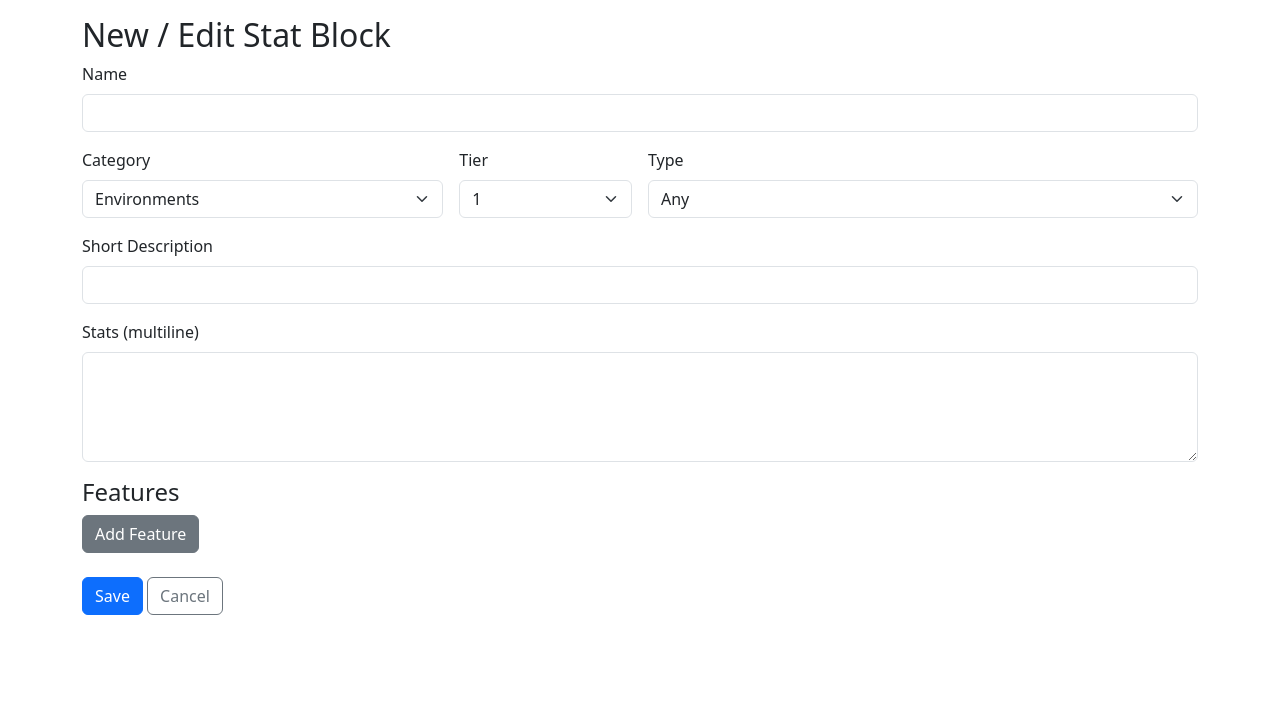
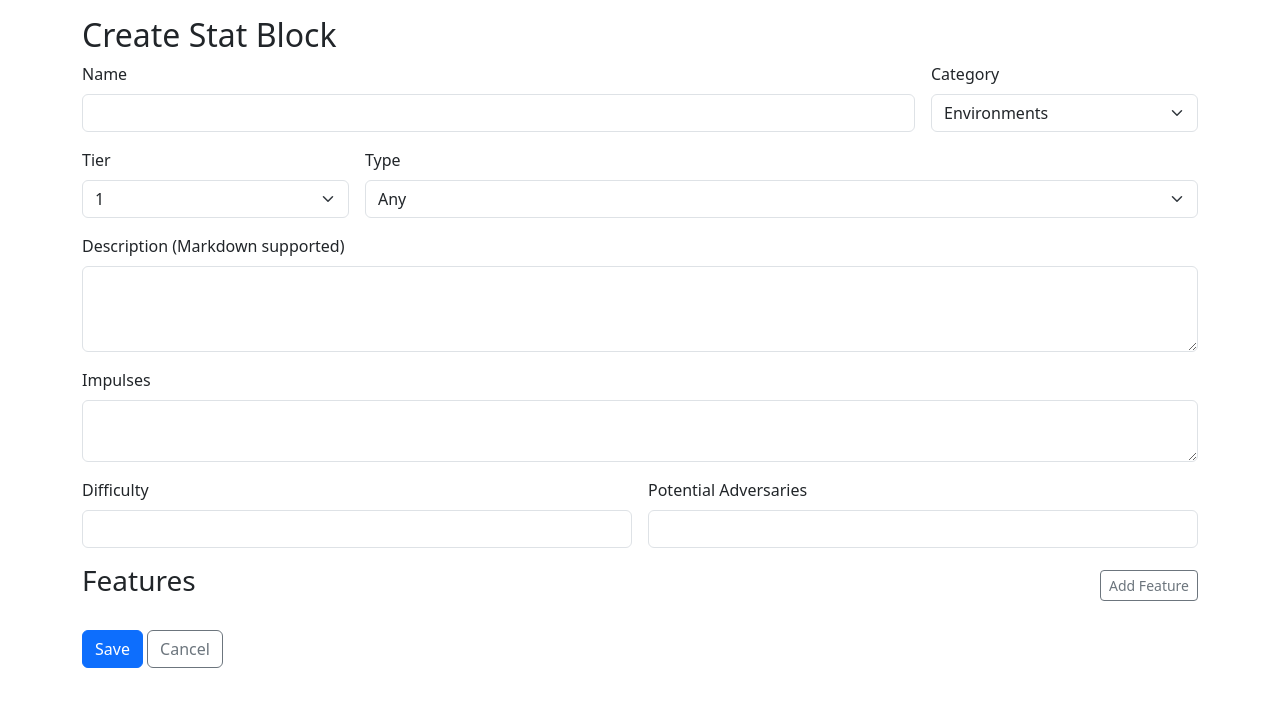
Before and after one commit to mabrown666/DaggerheartCodex, a Flask app: page /update in a window 1280 px wide. Shown: the part 56-763 px from the top of the page. Run offline with Flask 2, Linux system fonts and the light colour scheme.

Commit message:
Allowed Environments and Adversaries to have different fields

```diff
--- a/app.py
+++ b/app.py
@@ -86,10 +86,23 @@ def api_search():
         if type_ and s.get('type') != type_:
             continue
         if text:
-            hay = ' '.join([str(s.get('name','')), str(s.get('description','')), str(s.get('stats',''))]).lower()
-            # include features in search
+            # Build a searchable string from all relevant fields
+            haystack_fields = ['name', 'description', 'type']
+            hay = ' '.join([str(s.get(field, '')) for field in haystack_fields]).lower()
+
+            if s.get('category') == 'Adversaries':
+                adversary_fields = ['motives_tactics']
+                hay += ' ' + ' '.join([str(s.get(field, '')) for field in adversary_fields]).lower()
+                weapon_fields = ['weapon', 'damage_type']
+                hay += ' ' + ' '.join([str(s.get(field, '')) for field in weapon_fields]).lower()
+            elif s.get('category') == 'Environments':
+                environment_fields = ['impulses', 'potential_adversaries']
+                hay += ' ' + ' '.join([str(s.get(field, '')) for field in environment_fields]).lower()
+
+            # Include features in search
             for f in s.get('features', []):
-                hay += ' ' + str(f.get('name','')).lower() + ' ' + str(f.get('description','')).lower()
+                hay += f" {str(f.get('name','')).lower()} {str(f.get('description','')).lower()}"
+
             if text not in hay:
                 continue
 
@@ -126,16 +139,41 @@ def api_save():
         # overwrite
         data = [s for s in data if s.get('name','').strip().lower() != name.lower()]
 
-    # build stat block object
-    stat = {
-        'name': name,
-        'category': payload.get('category', ''),
-        'tier': payload.get('tier', ''),
-        'type': payload.get('type', ''),
-        'description': payload.get('description', ''),
-        'stats': payload.get('stats', ''),
-        'features': payload.get('features', [])
-    }
+    category = payload.get('category')
+    stat = {}
+
+    if category == 'Adversaries':
+        stat = {
+            'name': name,
+            'category': category,
+            'tier': payload.get('tier'),
+            'type': payload.get('type'),
+            'description': payload.get('description'),
+            'motives_tactics': payload.get('motives_tactics'),
+            'difficulty': payload.get('difficulty'),
+            'thresholds': payload.get('thresholds'),
+            'hp': payload.get('hp'),
+            'stress': payload.get('stress'),
+            'atk': payload.get('atk'),
+            'weapon': payload.get('weapon'),
+            'range': payload.get('range'),
+            'damage_dice': payload.get('damage_dice'),
+            'damage_type': payload.get('damage_type'),
+            'experience': payload.get('experience'),
+            'features': payload.get('features', [])
+        }
+    elif category == 'Environments':
+        stat = {
+            'name': name,
+            'category': category,
+            'tier': payload.get('tier'),
+            'type': payload.get('type'),
+            'description': payload.get('description'),
+            'impulses': payload.get('impulses'),
+            'difficulty': payload.get('difficulty'),
+            'potential_adversaries': payload.get('potential_adversaries'),
+            'features': payload.get('features', [])
+        }
 
     data.append(stat)
     save_data(data)
--- a/static/main.js
+++ b/static/main.js
@@ -84,9 +84,28 @@ document.addEventListener('DOMContentLoaded', function () {
 
   function formatStatblock(s) {
     if (!s) return '';
-    let out = `${s.name}\nTier ${s.tier} - ${s.category} / ${s.type}\n${s.description}\nStats:\n${s.stats}\nFeatures:\n`;
+    let out = `**${s.name}**\n*Tier ${s.tier} ${s.type} ${s.category}*\n\n`;
+
+    if (s.description) {
+      out += `${s.description}\n\n`;
+    }
+
+    if (s.category === 'Adversaries') {
+      if (s.motives_tactics) out += `**Motives & Tactics:** ${s.motives_tactics}\n`;
+      out += `**Difficulty:** ${s.difficulty || ''}\n`;
+      out += `**Thresholds:** ${s.thresholds || ''} | **HP:** ${s.hp || ''} | **Stress:** ${s.stress || ''}\n`;
+      // Weapon line
+      out += `**${s.weapon || 'Weapon'}** (${s.atk || ''}, ${s.range || 'Range'}) - ${s.damage_dice || ''} ${s.damage_type || ''} damage\n`;
+      out += `**Experience:** ${s.experience || ''}\n`;
+    } else if (s.category === 'Environments') {
+      if (s.impulses) out += `**Impulses:** ${s.impulses}\n`;
+      out += `**Difficulty:** ${s.difficulty || ''}\n`;
+      if (s.potential_adversaries) out += `**Potential Adversaries:** ${s.potential_adversaries}\n`;
+    }
+
+    out += `\n**Features**\n`;
     (s.features || []).forEach(f => {
-      out += `- ${f.name} (${f.type}) : ${f.description}\n`;
+      out += `* **${f.name} (${f.type}):** ${f.description}\n`;
     });
     return out;
   }
@@ -106,10 +125,21 @@ document.addEventListener('DOMContentLoaded', function () {
     const saveBtn = document.getElementById('saveBtn');
     const nameField = document.getElementById('name');
     const tierField = document.getElementById('tier');
-    const descField = document.getElementById('description');
-    const statsField = document.getElementById('stats');
     const updateCategoryEl = document.getElementById('category');
     const updateTypeEl = document.getElementById('type');
+
+    // Show/hide fields based on category
+    function toggleCategoryFields() {
+      const category = updateCategoryEl.value;
+      document.getElementById('adversaryFields').style.display = category === 'Adversaries' ? '' : 'none';
+      document.getElementById('environmentFields').style.display = category === 'Environments' ? '' : 'none';
+    }
+
+    updateCategoryEl.addEventListener('change', () => {
+      loadTypesForCategory(updateCategoryEl.value, updateTypeEl);
+      toggleCategoryFields();
+    });
+
 
     function addFeatureRow(feature) {
       const node = featureTpl.content.cloneNode(true);
@@ -138,19 +168,40 @@ document.addEventListener('DOMContentLoaded', function () {
             updateCategoryEl.value = data.category || updateCategoryEl.value;
             loadTypesForCategory(updateCategoryEl.value, updateTypeEl);
             setTimeout(() => { updateTypeEl.value = data.type || ''; }, 100);
-            tierField.value = data.tier || tierField.value;
-            descField.value = data.description || '';
-            statsField.value = data.stats || '';
+            tierField.value = data.tier || '';
+            document.getElementById('description').value = data.description || '';
+
+            if (data.category === 'Adversaries') {
+              document.getElementById('motives_tactics').value = data.motives_tactics || '';
+              document.getElementById('difficulty').value = data.difficulty || '';
+              document.getElementById('thresholds').value = data.thresholds || '';
+              document.getElementById('hp').value = data.hp || '';
+              document.getElementById('stress').value = data.stress || '';
+              document.getElementById('atk').value = data.atk || '';
+              document.getElementById('weapon').value = data.weapon || '';
+              document.getElementById('weapon_range').value = data.range || '';
+              document.getElementById('weapon_damage_dice').value = data.damage_dice || '';
+              document.getElementById('weapon_damage_type').value = data.damage_type || '';
+              document.getElementById('experience').value = data.experience || '';
+            } else if (data.category === 'Environments') {
+              document.getElementById('impulses').value = data.impulses || '';
+              document.getElementById('env_difficulty').value = data.difficulty || '';
+              document.getElementById('potential_adversaries').value = data.potential_adversaries || '';
+            }
+
             (data.features || []).forEach(f => addFeatureRow(f));
+            toggleCategoryFields();
           }
         });
     } else {
       // initialize types for selected category
       loadTypesForCategory(updateCategoryEl.value, updateTypeEl);
+      toggleCategoryFields();
     }
 
-    // when category change, update type list
-    updateCategoryEl.addEventListener('change', () => loadTypesForCategory(updateCategoryEl.value, updateTypeEl));
+    // Initial call on page load
+    loadTypesForCategory(updateCategoryEl.value, updateTypeEl);
+    toggleCategoryFields();
 
     saveBtn.addEventListener('click', () => {
       const features = [];
@@ -161,15 +212,34 @@ document.addEventListener('DOMContentLoaded', function () {
         if (name) features.push({name, type, description: desc});
       });
 
-      const payload = {
+      const category = updateCategoryEl.value;
+      let payload = {
         name: nameField.value,
-        category: updateCategoryEl.value,
+        category: category,
         tier: tierField.value,
         type: updateTypeEl.value,
-        description: descField.value,
-        stats: statsField.value,
+        description: document.getElementById('description').value,
         features
       };
+
+      if (category === 'Adversaries') {
+        payload.motives_tactics = document.getElementById('motives_tactics').value;
+        payload.difficulty = document.getElementById('difficulty').value;
+        payload.thresholds = document.getElementById('thresholds').value;
+        payload.hp = document.getElementById('hp').value;
+        payload.stress = document.getElementById('stress').value;
+        payload.atk = document.getElementById('atk').value;
+        payload.weapon = document.getElementById('weapon').value;
+        payload.range = document.getElementById('weapon_range').value;
+        payload.damage_dice = document.getElementById('weapon_damage_dice').value;
+        payload.damage_type = document.getElementById('weapon_damage_type').value;
+        payload.experience = document.getElementById('experience').value;
+      } else if (category === 'Environments') {
+        payload.impulses = document.getElementById('impulses').value;
+        payload.difficulty = document.getElementById('env_difficulty').value;
+        payload.potential_adversaries = document.getElementById('potential_adversaries').value;
+      }
+
 
       fetch('/api/save', {method:'POST', headers:{'Content-Type':'application/json'}, body: JSON.stringify(payload)})
         .then(r => r.json())
--- a/templates/update.html
+++ b/templates/update.html
@@ -1,58 +1,113 @@
 {% extends "layout.html" %}
 
 {% block content %}
-<h2 id="formTitle">New / Edit Stat Block</h2>
+<h2 id="formTitle">Create Stat Block</h2>
 
-<form id="statForm">
-  <div class="mb-3">
+<div class="row g-3 mb-3">
+  <div class="col-md-9">
     <label class="form-label">Name</label>
-    <input id="name" class="form-control" required>
+    <input id="name" class="form-control">
   </div>
-
-  <div class="row g-3">
-    <div class="col-md-4">
+  <div class="col-md-3">
     <label class="form-label">Category</label>
-      <select id="category" class="form-select" required>
+    <select id="category" class="form-select">
       {% for cat in categories.keys() %}
       <option value="{{cat}}">{{cat}}</option>
       {% endfor %}
     </select>
   </div>
-    <div class="col-md-2">
+  <div class="col-md-3">
     <label class="form-label">Tier</label>
-      <select id="tier" class="form-select" required>
+    <select id="tier" class="form-select">
       {% for t in tiers %}
       <option value="{{t}}">{{t}}</option>
       {% endfor %}
     </select>
   </div>
-    <div class="col-md-6">
+  <div class="col-md-9">
     <label class="form-label">Type</label>
     <select id="type" class="form-select"></select>
   </div>
+  <div class="col-12">
+    <label class="form-label">Description (Markdown supported)</label>
+    <textarea id="description" class="form-control" rows="3"></textarea>
+  </div>
 </div>
 
-  <div class="mb-3 mt-3">
-    <label class="form-label">Short Description</label>
-    <input id="description" class="form-control">
+<!-- Adversary Fields -->
+<div id="adversaryFields" class="row g-3 mb-3" style="display: none;">
+  <div class="col-12">
+    <label class="form-label">Motives & Tactics</label>
+    <textarea id="motives_tactics" class="form-control" rows="2"></textarea>
+  </div>
+  <div class="col-md-3">
+    <label class="form-label">Difficulty</label>
+    <input id="difficulty" class="form-control">
+  </div>
+  <div class="col-md-3">
+    <label class="form-label">Thresholds</label>
+    <input id="thresholds" class="form-control">
+  </div>
+  <div class="col-md-2">
+    <label class="form-label">HP</label>
+    <input id="hp" class="form-control">
+  </div>
+  <div class="col-md-2">
+    <label class="form-label">Stress</label>
+    <input id="stress" class="form-control">
+  </div>
+  <div class="col-md-2">
+    <label class="form-label">ATK</label>
+    <input id="atk" class="form-control" placeholder="+X">
+  </div>
+  <div class="col-12">
+    <h5>Weapon</h5>
+    <div class="row g-3">
+      <div class="col-md-4">
+        <label class="form-label">Name</label>
+        <input id="weapon" class="form-control">
+      </div>
+      <div class="col-md-2">
+        <label class="form-label">Range</label>
+        <input id="weapon_range" class="form-control">
+      </div>
+      <div class="col-md-3">
+        <label class="form-label">Damage Dice</label>
+        <input id="weapon_damage_dice" class="form-control" placeholder="e.g., 1d6">
+      </div>
+      <div class="col-md-3">
+        <label class="form-label">Damage Type</label>
+        <input id="weapon_damage_type" class="form-control">
+      </div>
+    </div>
+  </div>
+  <div class="col-md-3">
+    <label class="form-label">Experience</label>
+    <input id="experience" class="form-control">
+  </div>
 </div>
 
-  <div class="mb-3">
-    <label class="form-label">Stats (multiline)</label>
-    <textarea id="stats" class="form-control" rows="4"></textarea>
+<!-- Environment Fields -->
+<div id="environmentFields" class="row g-3 mb-3" style="display: none;">
+  <div class="col-12">
+    <label class="form-label">Impulses</label>
+    <textarea id="impulses" class="form-control" rows="2"></textarea>
+  </div>
+  <div class="col-md-6">
+    <label class="form-label">Difficulty</label>
+    <input id="env_difficulty" class="form-control">
+  </div>
+  <div class="col-md-6">
+    <label class="form-label">Potential Adversaries</label>
+    <input id="potential_adversaries" class="form-control">
+  </div>
 </div>
 
-  <h4>Features</h4>
+<div class="d-flex justify-content-between align-items-center mb-2">
+  <h3>Features</h3>
+  <button id="addFeature" class="btn btn-sm btn-outline-secondary">Add Feature</button>
+</div>
 <div id="features"></div>
-  <div class="my-2">
-    <button id="addFeature" class="btn btn-secondary">Add Feature</button>
-  </div>
-
-  <div class="mt-4">
-    <button id="saveBtn" type="button" class="btn btn-primary">Save</button>
-    <a class="btn btn-outline-secondary" href="/">Cancel</a>
-  </div>
-</form>
 
 <template id="featureTpl">
   <div class="card mb-2 feature-item">
@@ -69,7 +124,7 @@
           </select>
         </div>
         <div class="col-md-5 text-end">
-          <button class="btn btn-danger remove-feature">Remove</button>
+          <button class="btn btn-sm btn-danger remove-feature">Remove</button>
         </div>
       </div>
       <div class="mt-2">
@@ -79,4 +134,9 @@
   </div>
 </template>
 
+<div class="mt-4">
+  <button id="saveBtn" type="button" class="btn btn-primary">Save</button>
+  <a class="btn btn-outline-secondary" href="/">Cancel</a>
+</div>
+
 {% endblock %}
```
Lines whose indentation alone changed are shown as unchanged.
